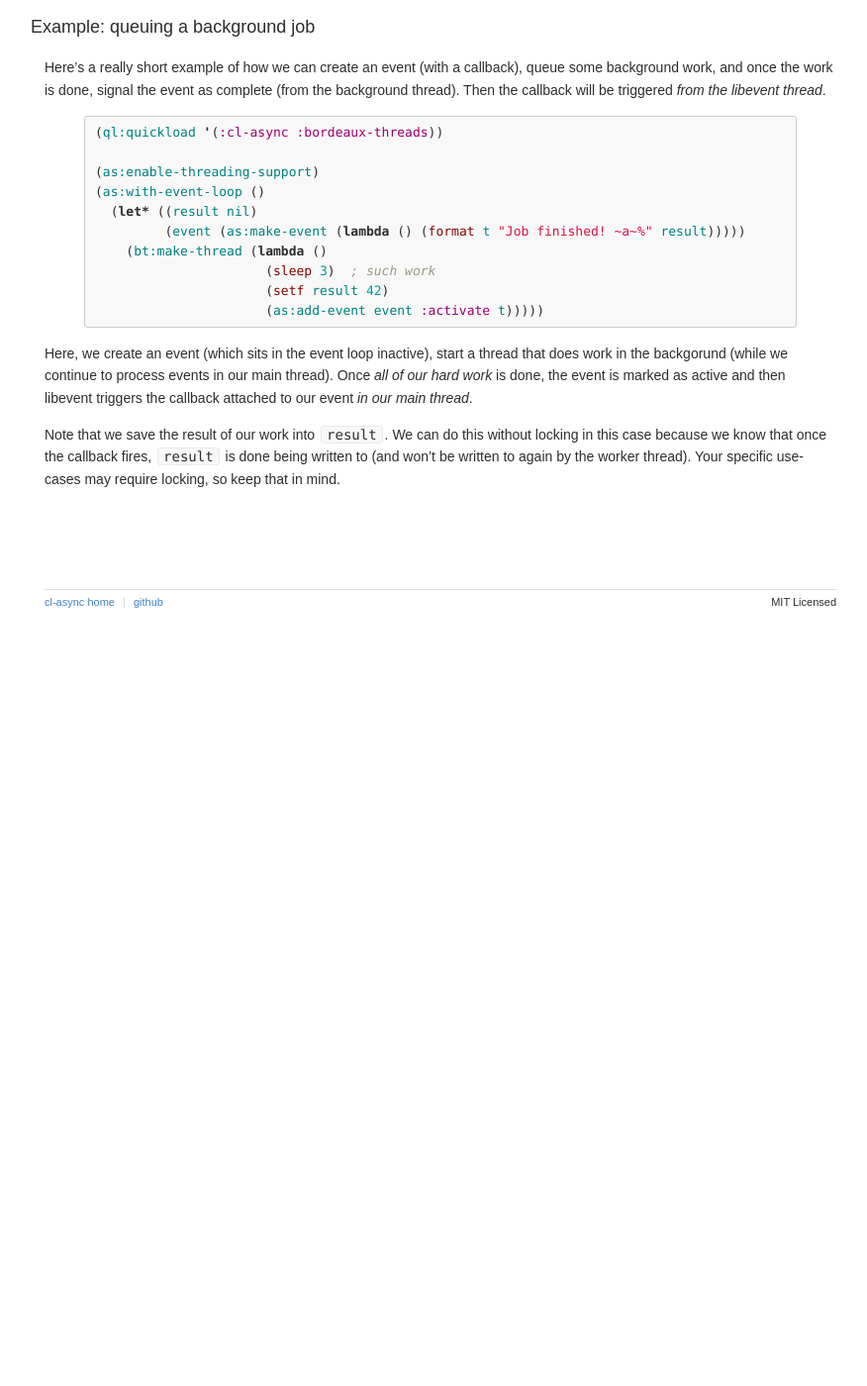
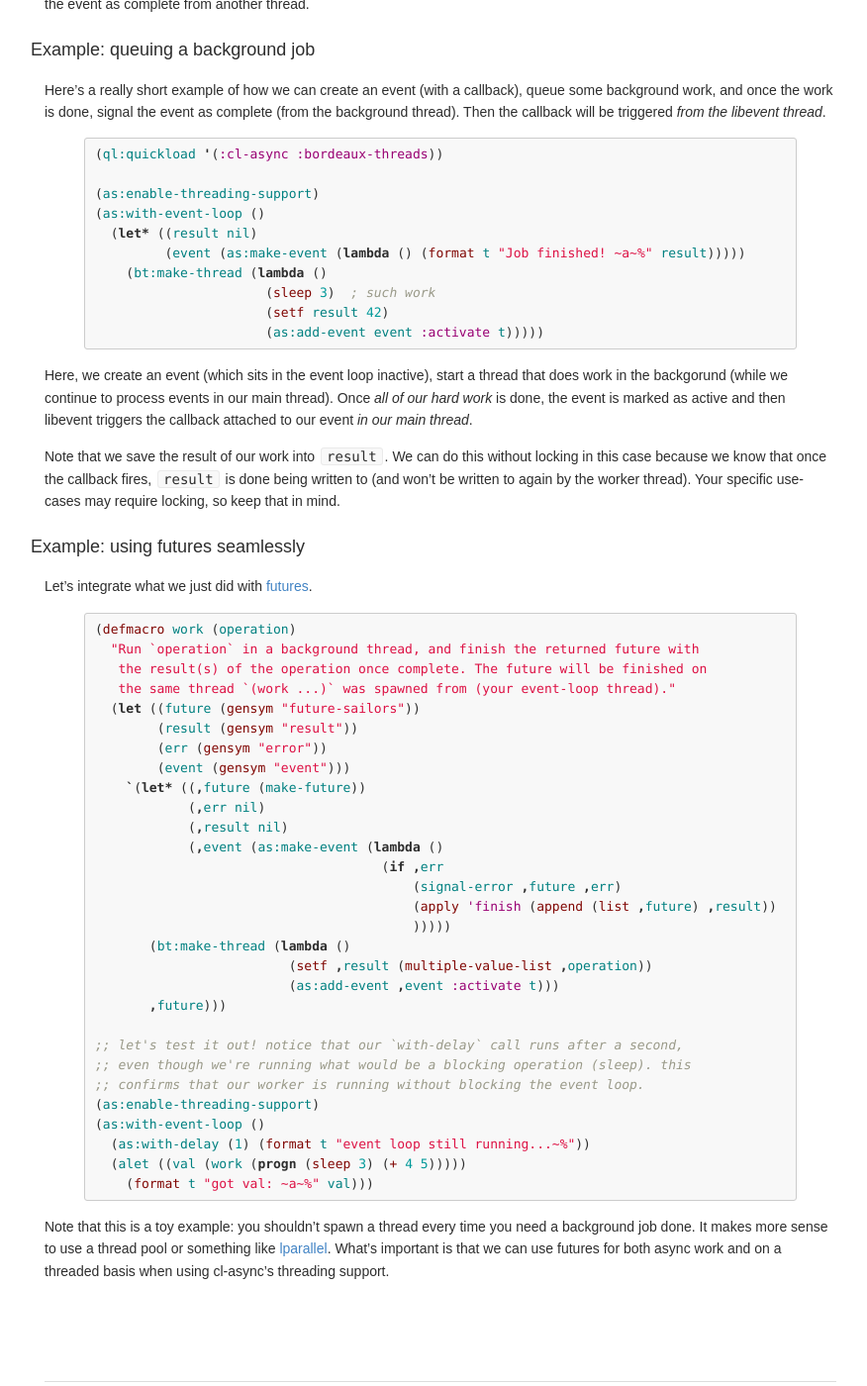
Before and after one commit to orthecreedence/cl-async, a Jekyll site: the page built from threading.md, in a window 1280 px wide and 1400 px high, scrolled down 547 px. Shown: the whole window at 99% size, without its empty margins (195-1071 px from the left). Built offline with Jekyll 4.4.1, drawn with Linux system fonts in a browser that asks for light colours; Markdown is read by kramdown in place of the engine named in the settings; before the commit the page ends 1177 px from its top, so only the background shows below that; some of the changed text lies outside the part shown.

Commit message:
adding threading futures example

```diff
--- a/threading.md
+++ b/threading.md
@@ -13,6 +13,7 @@ cl-async.
 - [enable-threading-support](#enable-threading-support)
 - [make-event / add-event](#make-event)
 - [Example: queuing a background job](#queuing)
+- [Example: using futures seamlessly](#futures)
 
 <a id="enable-threading-support"></a>
 ### enable-threading-support
@@ -62,3 +63,45 @@ Note that we save the result of our work into `result`. We can do this without
 locking in this case because we know that once the callback fires, `result` is
 done being written to (and won't be written to again by the worker thread). Your
 specific use-cases may require locking, so keep that in mind.
+
+<a id="futures"></a>
+### Example: using futures seamlessly
+Let's integrate what we just did with [futures](/cl-async/futures).
+
+{% highlight cl %}
+(defmacro work (operation)
+  "Run `operation` in a background thread, and finish the returned future with
+   the result(s) of the operation once complete. The future will be finished on
+   the same thread `(work ...)` was spawned from (your event-loop thread)."
+  (let ((future (gensym "future-sailors"))
+        (result (gensym "result"))
+        (err (gensym "error"))
+        (event (gensym "event")))
+    `(let* ((,future (make-future))
+            (,err nil)
+            (,result nil)
+            (,event (as:make-event (lambda ()
+                                     (if ,err
+                                         (signal-error ,future ,err)
+                                         (apply 'finish (append (list ,future) ,result))
+                                         )))))
+       (bt:make-thread (lambda ()
+                         (setf ,result (multiple-value-list ,operation))
+                         (as:add-event ,event :activate t)))
+       ,future)))
+
+;; let's test it out! notice that our `with-delay` call runs after a second,
+;; even though we're running what would be a blocking operation (sleep). this
+;; confirms that our worker is running without blocking the event loop.
+(as:enable-threading-support)
+(as:with-event-loop ()
+  (as:with-delay (1) (format t "event loop still running...~%"))
+  (alet ((val (work (progn (sleep 3) (+ 4 5)))))
+    (format t "got val: ~a~%" val)))
+{% endhighlight %}
+
+Note that this is a toy example: you shouldn't spawn a thread every time you
+need a background job done. It makes more sense to use a thread pool or
+something like [lparallel](http://lparallel.org/). What's important is that
+we can use futures for both async work and on a threaded basis when using
+cl-async's threading support.
```
